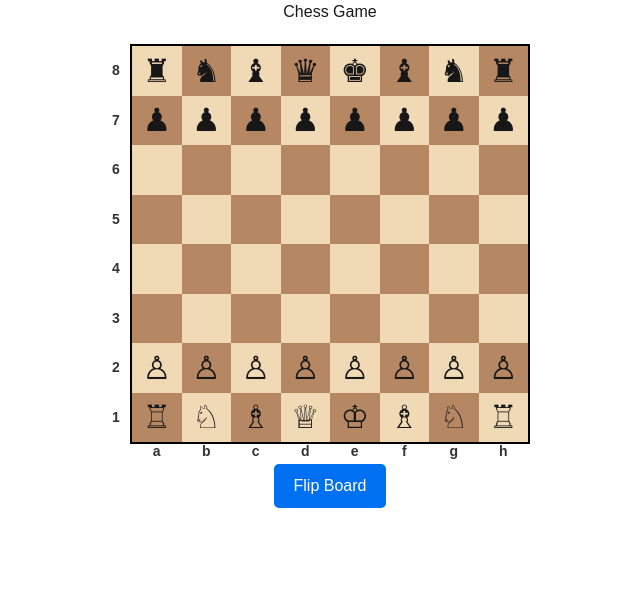
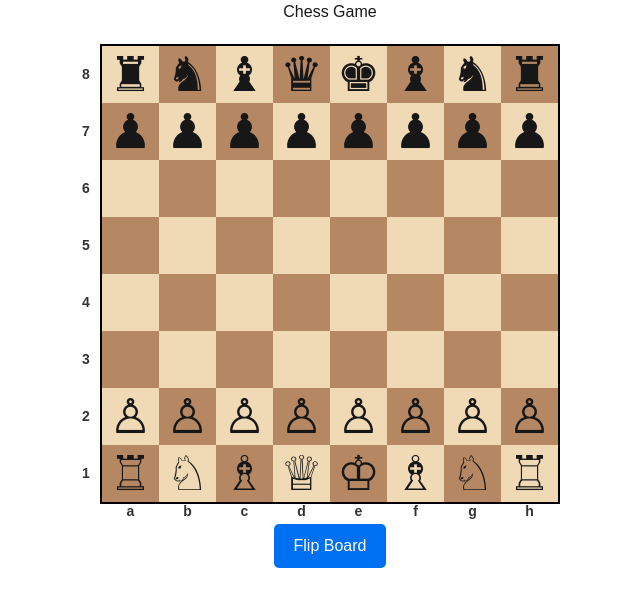
Before and after one commit to rupams011/chessable, a Next.js app: page / in a window 1280 px wide. Shown: the top 606 px of the page, without its empty margins (310-950 px from the left). Built offline with nearby package versions, Linux system fonts and the light colour scheme.

Commit message:
scale up sizes a bit

```diff
--- a/src/app/components/ChessBoard.css
+++ b/src/app/components/ChessBoard.css
@@ -7,12 +7,14 @@
 
 .chess-board {
     display: grid;
-    grid-template-columns: repeat(8, 1fr); /* 8 equal columns */
-    grid-template-rows: repeat(8, 1fr); /* 8 equal rows */
-    width: 400px;
-    height: 400px;
+    grid-template-columns: repeat(8, 1fr);
+    grid-template-rows: repeat(8, 1fr);
+    width: 460px;    /* 400px * 1.15 */
+    height: 460px;   /* 400px * 1.15 */
+    aspect-ratio: 1 / 1; /* Ensures perfect square regardless of parent/container */
     border: 2px solid black;
     position: relative;
+    box-sizing: border-box;
 }
 
 .chess-square {
@@ -22,7 +24,9 @@
     font-size: 24px;
     width: 100%;
     height: 100%;
+    aspect-ratio: 1 / 1; /* Ensures each square is perfectly square */
     position: relative;
+    box-sizing: border-box;
 }
 
 .chess-square.light {
@@ -50,7 +54,7 @@
 }
 
 .chess-piece {
-    font-size: 32px; /* Adjust size of the chess pieces */
+    font-size: 48px; /* 32px * 1.75 */
 }
 
 .row-label {
```
